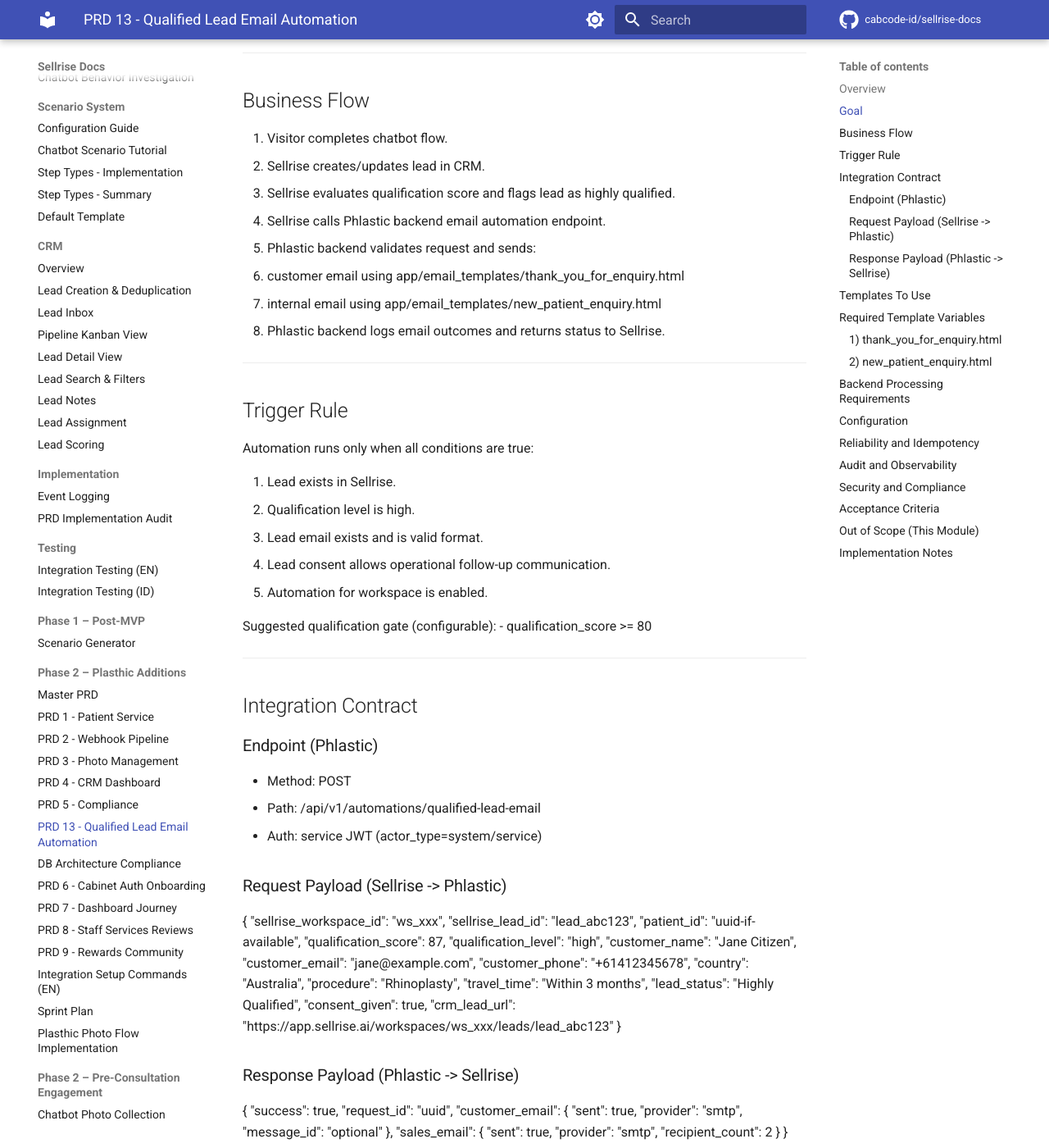
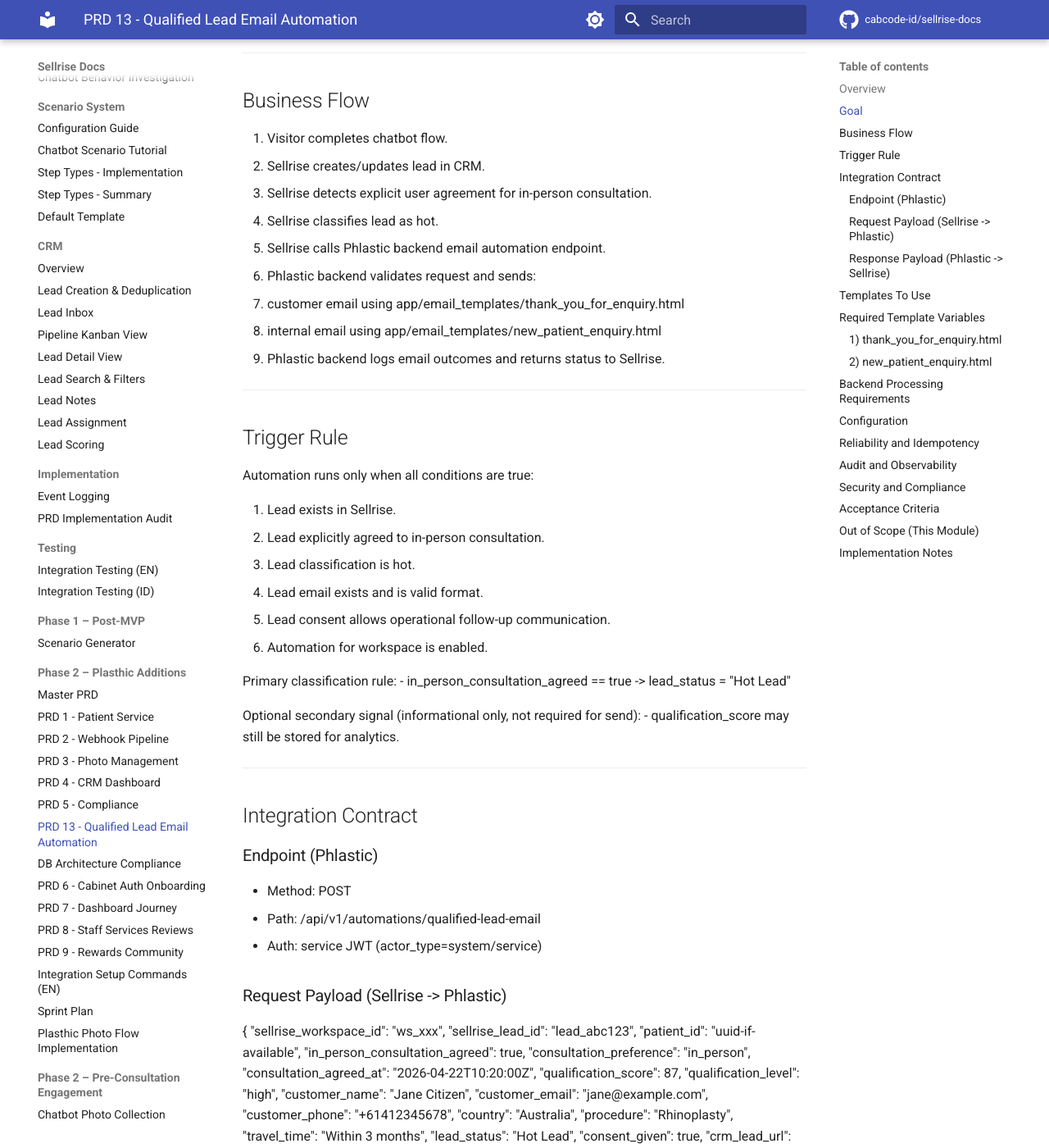
Before and after one commit to cabcode-id/sellrise-docs, an MkDocs documentation site: the page built from docs_content/phase-2-plasthic-additions/PRD_13_Qualified_Lead_Email_Automation.md, in a window 1280 px wide and 1400 px high, scrolled down 766 px. Shown: the whole window at 82% size. Built offline with MkDocs 1.6.1 and Material for MkDocs 9.7.7, drawn with Linux system fonts in a browser that asks for light colours; comment, search, counter and statistics services are not loaded; some of the changed text lies outside the part shown.

Commit message:
fix: clarity on hot triggers

```diff
--- a/docs_content/phase-2-plasthic-additions/PRD_13_Qualified_Lead_Email_Automation.md
+++ b/docs_content/phase-2-plasthic-additions/PRD_13_Qualified_Lead_Email_Automation.md
@@ -14,7 +14,7 @@
 
 ## Goal
 
-When chatbot data collection is completed and a lead is marked highly qualified in Sellrise, Sellrise must trigger Phlastic backend to send two emails automatically:
+When chatbot data collection is completed and a lead agrees to in-person consultation, Sellrise must classify the lead as hot and trigger Phlastic backend to send two emails automatically:
 
 1. Customer email: send thank you email to the lead and invite account creation.
 2. Internal email: send new patient enquiry email to the sales team.
@@ -27,12 +27,13 @@
 
 1. Visitor completes chatbot flow.
 2. Sellrise creates/updates lead in CRM.
-3. Sellrise evaluates qualification score and flags lead as highly qualified.
-4. Sellrise calls Phlastic backend email automation endpoint.
-5. Phlastic backend validates request and sends:
+3. Sellrise detects explicit user agreement for in-person consultation.
+4. Sellrise classifies lead as hot.
+5. Sellrise calls Phlastic backend email automation endpoint.
+6. Phlastic backend validates request and sends:
    - customer email using app/email_templates/thank_you_for_enquiry.html
    - internal email using app/email_templates/new_patient_enquiry.html
-6. Phlastic backend logs email outcomes and returns status to Sellrise.
+7. Phlastic backend logs email outcomes and returns status to Sellrise.
 
 ---
 
@@ -41,13 +42,17 @@
 Automation runs only when all conditions are true:
 
 1. Lead exists in Sellrise.
-2. Qualification level is high.
-3. Lead email exists and is valid format.
-4. Lead consent allows operational follow-up communication.
-5. Automation for workspace is enabled.
+2. Lead explicitly agreed to in-person consultation.
+3. Lead classification is hot.
+4. Lead email exists and is valid format.
+5. Lead consent allows operational follow-up communication.
+6. Automation for workspace is enabled.
 
-Suggested qualification gate (configurable):
-- qualification_score >= 80
+Primary classification rule:
+- in_person_consultation_agreed == true -> lead_status = "Hot Lead"
+
+Optional secondary signal (informational only, not required for send):
+- qualification_score may still be stored for analytics.
 
 ---
 
@@ -65,15 +70,18 @@
   "sellrise_workspace_id": "ws_xxx",
   "sellrise_lead_id": "lead_abc123",
   "patient_id": "uuid-if-available",
+   "in_person_consultation_agreed": true,
+   "consultation_preference": "in_person",
+   "consultation_agreed_at": "2026-04-22T10:20:00Z",
   "qualification_score": 87,
-  "qualification_level": "high",
+   "qualification_level": "high",
   "customer_name": "Jane Citizen",
   "customer_email": "jane@example.com",
   "customer_phone": "+61412345678",
   "country": "Australia",
   "procedure": "Rhinoplasty",
   "travel_time": "Within 3 months",
-  "lead_status": "Highly Qualified",
+   "lead_status": "Hot Lead",
   "consent_given": true,
   "crm_lead_url": "https://app.sellrise.ai/workspaces/ws_xxx/leads/lead_abc123"
 }
@@ -143,6 +151,8 @@
 
 1. Validate auth token and workspace.
 2. Validate mandatory fields and consent flag.
+   - in_person_consultation_agreed must be true
+   - consultation_preference must equal in_person
 3. Normalize fallback values:
    - customer_phone -> Not provided
    - country -> Not provided
@@ -172,7 +182,8 @@
 Add or confirm in Sellrise workspace settings:
 
 - qualified_lead_email_automation.enabled
-- qualified_lead_threshold
+- hot_lead_rule.in_person_consultation_required
+- hot_lead_rule.required_value = true
 - patient_service.base_url
 - patient_service.auth_token
 
@@ -182,7 +193,7 @@
 
 1. Sellrise retries on non-2xx with backoff: 1s, 5s, 30s.
 2. Request must include idempotency key:
-   - email_auto:{workspace_id}:{lead_id}:{qualification_version}
+   - email_auto:{workspace_id}:{lead_id}:{consultation_agreed_at}
 3. Phlastic must deduplicate by idempotency key within 24h.
 4. Duplicate webhook should not resend the same two emails.
 5. If one email fails:
@@ -223,7 +234,8 @@
 
 ## Acceptance Criteria
 
-- [ ] High-qualified lead triggers exactly one automation request from Sellrise.
+- [ ] Lead agreeing to in-person consultation is marked as hot lead in Sellrise.
+- [ ] Hot lead triggers exactly one automation request from Sellrise.
 - [ ] Phlastic sends thank_you_for_enquiry.html to the customer.
 - [ ] Phlastic sends new_patient_enquiry.html to all sales recipients.
 - [ ] Customer email includes valid account creation/login link.
@@ -253,6 +265,6 @@
    - Customer: Thank you for contacting Plasthic
    - Sales: New Plasthic Lead - {{customer_name}}
 4. Add integration test for:
-   - high-qualified trigger sends two emails
+   - in-person consultation agreement trigger sends two emails
    - idempotency prevents duplicate sends
    - missing required variable fails validation with clear error
```
